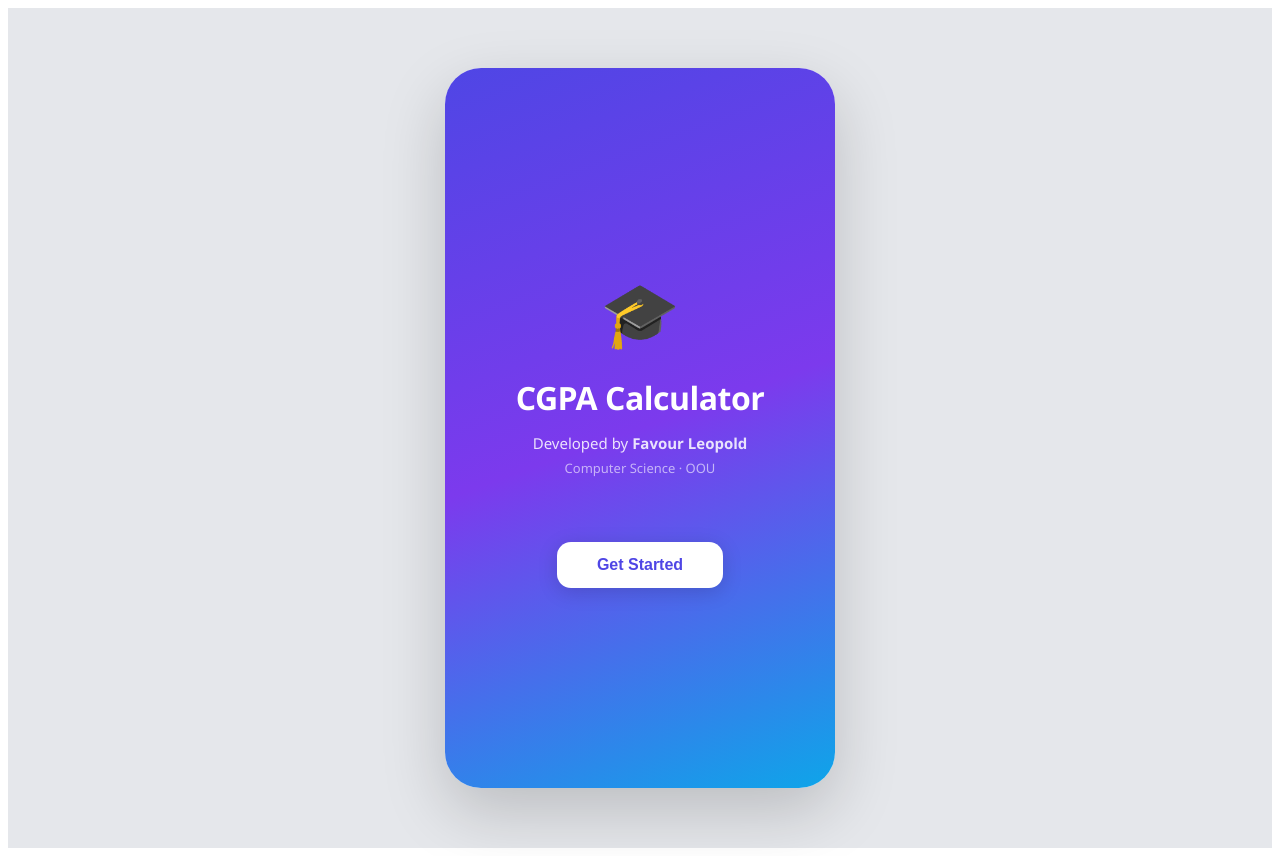
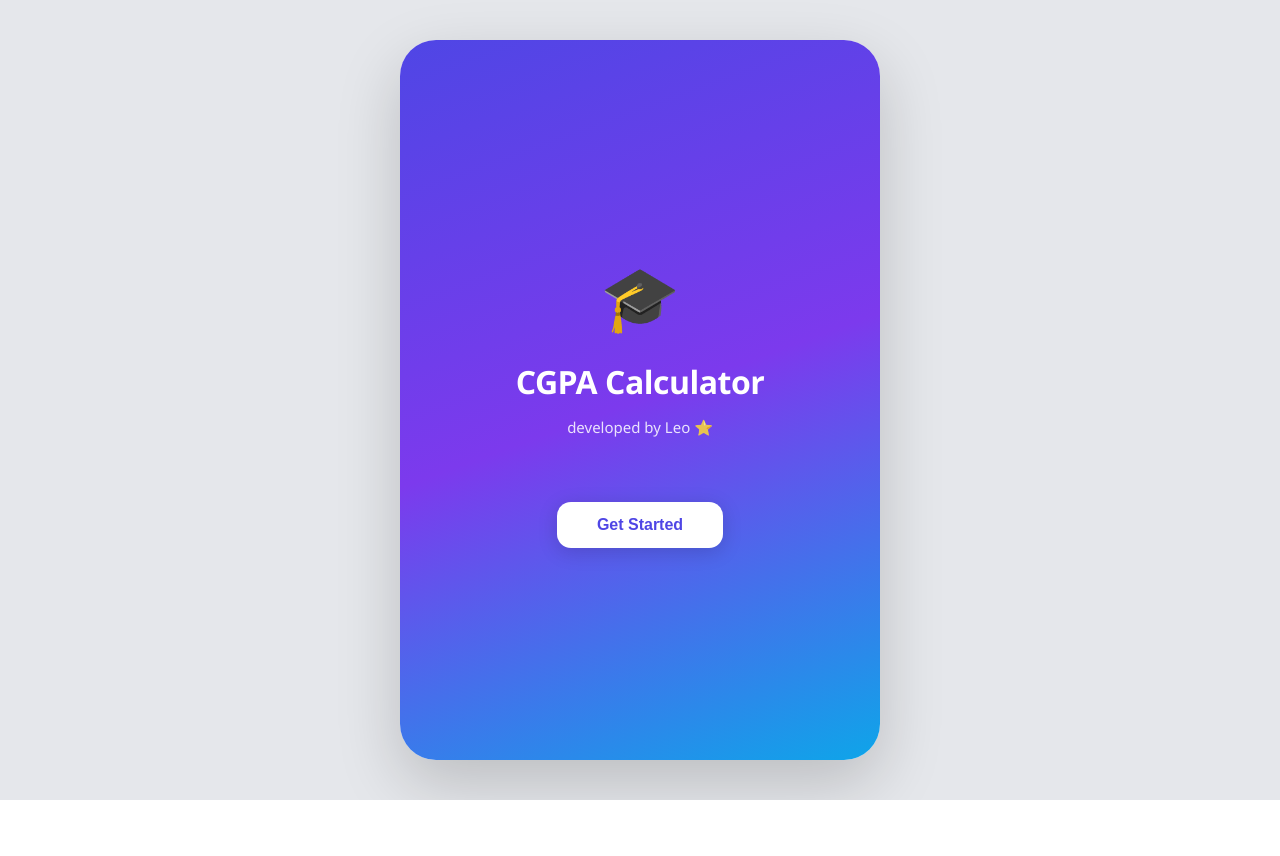
Before and after one commit to leopoldson/cgpa-calculator, a React (Vite) app: page / in a window 1280 px wide. After the commit the page ends 800 px from the top, so only its background shows below. Built offline with nearby package versions, Linux system fonts and the light colour scheme.

Commit message:
made some UI changes

```diff
--- a/src/App.jsx
+++ b/src/App.jsx
@@ -46,9 +46,7 @@ function SplashScreen({ onNext }) {
         <div style={styles.splashIcon}>🎓</div>
         <h1 style={styles.splashTitle}>CGPA Calculator</h1>
         <p style={styles.splashSub}>
-          Developed by <strong>Favour Leopold</strong>
-          <br />
-          <span style={styles.splashClass}>Computer Science · OOU</span>
+          developed by Leo ⭐
         </p>
         <button style={styles.splashBtn} onClick={onNext}>
           Get Started
@@ -286,7 +284,7 @@ function CalculatorScreen({ onBack }) {
                 <span style={styles.bCode}>{c.code}</span>
                 {c.title && <span style={styles.bTitle}> — {c.title}</span>}
               </div>
-              <span style={styles.bGrade}>{c.grade} × {c.units}u</span>
+              <span style={styles.bGrade}>{c.grade} pts × {c.units} units</span>
             </div>
           ))}
 
@@ -336,40 +334,59 @@ export default function App() {
   const [screen, setScreen] = useState("splash");
 
   return (
-    <div style={styles.phone}>
-      <div style={styles.phoneInner}>
-        {screen === "splash" && <SplashScreen onNext={() => setScreen("home")} />}
-        {screen === "home" && <HomeScreen onCalculate={() => setScreen("calc")} />}
-        {screen === "calc" && <CalculatorScreen onBack={() => setScreen("home")} />}
+    <>
+      <style>{`
+        html, body { margin: 0; padding: 0; }
+        .app-shell {
+          min-height: 100vh;
+          background: #e5e7eb;
+          display: flex;
+          align-items: center;
+          justify-content: center;
+          padding: 20px;
+          font-family: 'Segoe UI', system-ui, sans-serif;
+          box-sizing: border-box;
+        }
+        .app-inner {
+          width: 100%;
+          max-width: 480px;
+          min-height: 720px;
+          background: #fff;
+          border-radius: 36px;
+          box-shadow: 0 24px 64px rgba(0,0,0,0.18);
+          overflow: hidden;
+          display: flex;
+          flex-direction: column;
+          position: relative;
+        }
+        @media (max-width: 520px) {
+          .app-shell {
+            padding: 0;
+            background: #fff;
+            align-items: stretch;
+          }
+          .app-inner {
+            max-width: 100%;
+            min-height: 100vh;
+            border-radius: 0;
+            box-shadow: none;
+          }
+        }
+      `}</style>
+      <div className="app-shell">
+        <div className="app-inner">
+          {screen === "splash" && <SplashScreen onNext={() => setScreen("home")} />}
+          {screen === "home" && <HomeScreen onCalculate={() => setScreen("calc")} />}
+          {screen === "calc" && <CalculatorScreen onBack={() => setScreen("home")} />}
+        </div>
       </div>
-    </div>
+    </>
   );
 }
 
 // ── Styles ────────────────────────────────────────────────────────────────────
 
 const styles = {
-  phone: {
-    minHeight: "100vh",
-    background: "#e5e7eb",
-    display: "flex",
-    alignItems: "center",
-    justifyContent: "center",
-    padding: 20,
-    fontFamily: "'Segoe UI', system-ui, sans-serif",
-  },
-  phoneInner: {
-    width: "100%",
-    maxWidth: 390,
-    minHeight: 720,
-    background: "#fff",
-    borderRadius: 36,
-    boxShadow: "0 24px 64px rgba(0,0,0,0.18)",
-    overflow: "hidden",
-    display: "flex",
-    flexDirection: "column",
-    position: "relative",
-  },
   screen: {
     flex: 1,
     display: "flex",
@@ -408,7 +425,6 @@ const styles = {
     marginTop: 12,
     lineHeight: 1.6,
   },
-  splashClass: { fontSize: 13, opacity: 0.7 },
   splashBtn: {
     marginTop: 48,
     background: "#fff",
```
